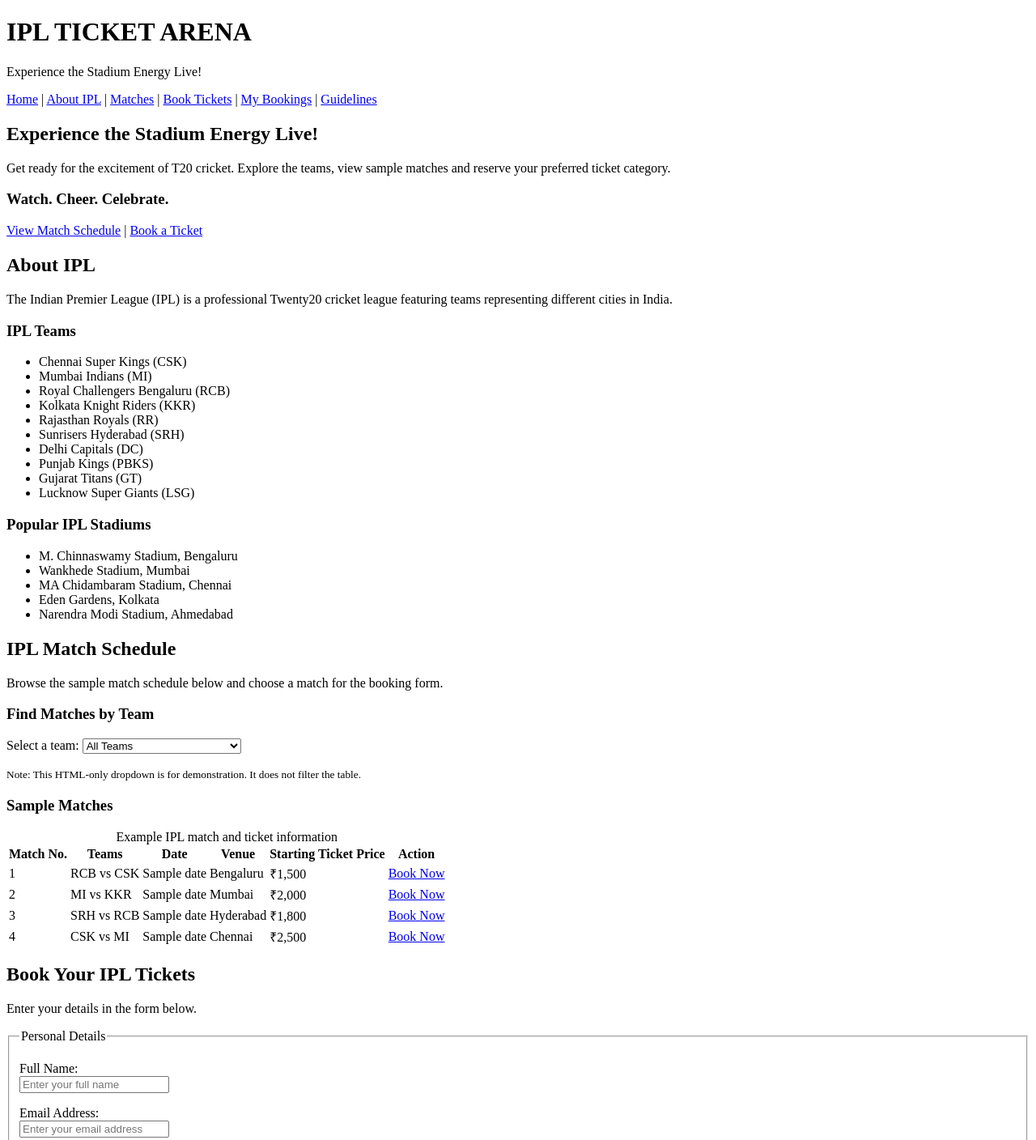
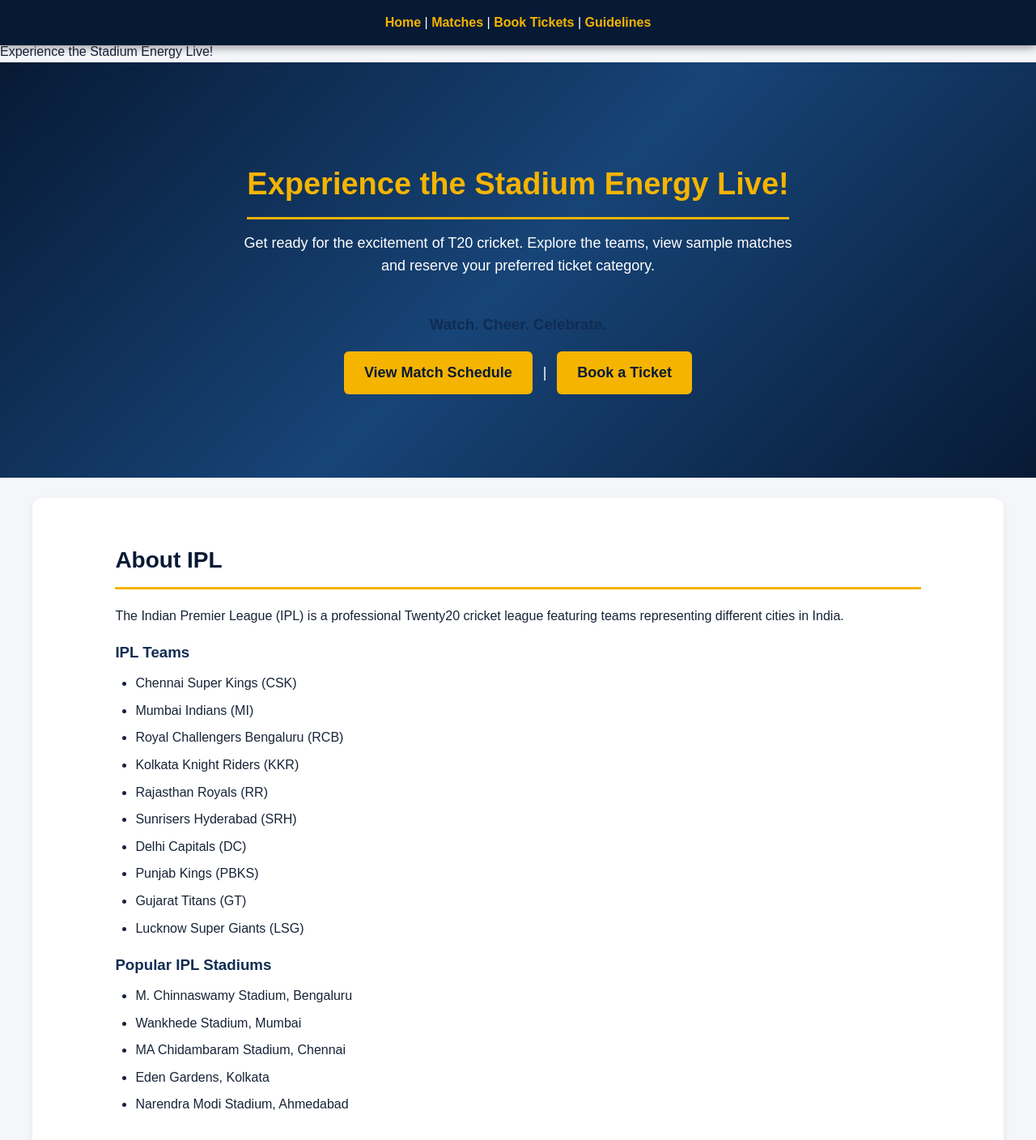
Before and after one commit to moshahid2713-afk/IPL-Ticket-Arena, a plain HTML site: page index.html in a window 1280 px wide. Shown: the top 1408 px of the page at 81% size. Drawn offline with Linux system fonts and the light colour scheme.

Commit message:
Add CSS styling to IPL Ticket Arena

```diff
--- a/index.html
+++ b/index.html
@@ -4,6 +4,7 @@
     <meta charset="UTF-8">
     <meta name="viewport" content="width=device-width, initial-scale=1.0">
     <title>IPL Ticket Arena</title>
+    <link rel="stylesheet" href="styles.css">
 </head>
 
 <body>
--- /dev/null
+++ b/styles.css
@@ -0,0 +1,322 @@
+
+/* IPL TICKET ARENA - COLOR THEME */
+
+:root {
+    --primary: #071a35;
+    --secondary: #102c52;
+    --accent: #f5b400;
+    --background: #f4f6fa;
+    --text: #172337;
+    --white: #ffffff;
+    --border: #dce2eb;
+}
+
+/* Basic page styling */
+
+* {
+    margin: 0;
+    padding: 0;
+    box-sizing: border-box;
+}
+
+html {
+    scroll-behavior: smooth;
+}
+
+body {
+    font-family: Arial, sans-serif;
+    background-color: var(--background);
+    color: var(--text);
+    line-height: 1.6;
+}
+
+
+/* NAVIGATION BAR */
+
+nav {
+    position: fixed;
+    top: 0;
+    left: 0;
+    width: 100%;
+    background-color: var(--primary);
+    padding: 15px 25px;
+    z-index: 1000;
+    box-shadow: 0 3px 10px rgba(0, 0, 0, 0.2);
+    text-align: center;
+}
+
+nav ul {
+    list-style: none;
+    display: flex;
+    justify-content: center;
+    flex-wrap: wrap;
+    gap: 25px;
+}
+
+nav a {
+    color: var(--white);
+    text-decoration: none;
+    font-weight: bold;
+    transition: 0.3s;
+}
+
+nav a:hover {
+    color: var(--accent);
+}
+
+
+
+/* HERO SECTION */
+
+main > section:first-child {
+    min-height: 450px;
+    padding: 120px 20px 70px;
+    background: linear-gradient(135deg, #071a35, #174477, #071a35);
+    color: white;
+    text-align: center;
+    display: flex;
+    flex-direction: column;
+    justify-content: center;
+    align-items: center;
+}
+
+main > section:first-child h1,
+main > section:first-child h2 {
+    color: var(--accent);
+    font-size: 38px;
+    margin-bottom: 15px;
+}
+
+main > section:first-child p {
+    font-size: 18px;
+    margin-bottom: 25px;
+    max-width: 700px;
+}
+
+main > section:first-child a,
+main > section:first-child button {
+    display: inline-block;
+    background-color: var(--accent);
+    color: var(--primary);
+    padding: 12px 25px;
+    margin: 8px;
+    border: none;
+    border-radius: 6px;
+    text-decoration: none;
+    font-weight: bold;
+    cursor: pointer;
+    transition: 0.3s;
+}
+
+main > section:first-child a:hover,
+main > section:first-child button:hover {
+    background-color: white;
+    transform: translateY(-3px);
+}
+
+
+/* GENERAL SECTION STYLING */
+
+main > section:not(:first-child) {
+    padding: 55px 8%;
+    margin: 25px auto;
+    max-width: 1200px;
+    background-color: var(--white);
+    border-radius: 12px;
+    box-shadow: 0 3px 12px rgba(0, 0, 0, 0.06);
+}
+
+section h2 {
+    color: var(--primary);
+    font-size: 28px;
+    margin-bottom: 20px;
+    border-bottom: 3px solid var(--accent);
+    padding-bottom: 10px;
+}
+
+section h3 {
+    color: var(--secondary);
+    margin: 18px 0 10px;
+}
+
+section p {
+    margin-bottom: 12px;
+}
+
+section ul,
+section ol {
+    padding-left: 25px;
+    margin-bottom: 15px;
+}
+
+section li {
+    margin-bottom: 8px;
+}
+
+
+
+/* MATCH SCHEDULE TABLE */
+
+table {
+    width: 100%;
+    border-collapse: collapse;
+    margin: 20px 0;
+    background-color: white;
+}
+
+caption {
+    font-weight: bold;
+    padding: 12px;
+    color: var(--secondary);
+}
+
+thead {
+    background-color: var(--primary);
+    color: white;
+}
+
+th, td {
+    padding: 14px;
+    text-align: center;
+    border: 1px solid var(--border);
+}
+
+tbody tr:nth-child(even) {
+    background-color: #f1f4f8;
+}
+
+tbody tr:hover {
+    background-color: #fff2c2;
+    transition: 0.3s;
+}
+
+
+/* TICKET BOOKING FORM */
+
+form {
+    max-width: 750px;
+    margin: 25px auto;
+}
+
+fieldset {
+    border: 1px solid var(--border);
+    border-radius: 10px;
+    padding: 25px;
+    margin-bottom: 20px;
+}
+
+legend {
+    color: var(--primary);
+    font-weight: bold;
+    padding: 0 10px;
+}
+
+label {
+    display: inline-block;
+    margin: 10px 0 5px;
+    font-weight: bold;
+}
+
+input,
+select,
+textarea {
+    width: 100%;
+    padding: 12px;
+    margin: 5px 0 15px;
+    border: 1px solid var(--border);
+    border-radius: 6px;
+    font-size: 15px;
+}
+
+input:focus,
+select:focus,
+textarea:focus {
+    outline: 2px solid var(--accent);
+    border-color: var(--accent);
+}
+
+input[type="radio"],
+input[type="checkbox"] {
+    width: auto;
+    margin-right: 8px;
+}
+
+button,
+input[type="submit"],
+input[type="reset"] {
+    background-color: var(--primary);
+    color: white;
+    padding: 12px 22px;
+    border: none;
+    border-radius: 6px;
+    margin: 8px 5px;
+    cursor: pointer;
+    font-weight: bold;
+}
+
+button:hover,
+input[type="submit"]:hover,
+input[type="reset"]:hover {
+    background-color: var(--accent);
+    color: var(--primary);
+}
+
+
+/* FOOTER */
+
+footer {
+    background-color: var(--primary);
+    color: white;
+    text-align: center;
+    padding: 30px 15px;
+    margin-top: 40px;
+}
+
+footer p {
+    margin: 8px 0;
+}
+
+footer a {
+    color: var(--accent);
+    text-decoration: none;
+}
+
+footer a:hover {
+    color: white;
+    text-decoration: underline;
+}
+
+
+/* RESPONSIVE DESIGN */
+
+@media (max-width: 768px) {
+    nav ul {
+        gap: 12px;
+    }
+
+    nav a {
+        font-size: 13px;
+    }
+
+    main > section:not(:first-child) {
+        padding: 30px 18px;
+        margin: 15px 10px;
+    }
+
+    main > section:first-child h1,
+    main > section:first-child h2 {
+        font-size: 28px;
+    }
+
+    table {
+        font-size: 12px;
+    }
+
+    th, td {
+        padding: 8px 5px;
+    }
+
+    form {
+        width: 100%;
+    }
+}
```
